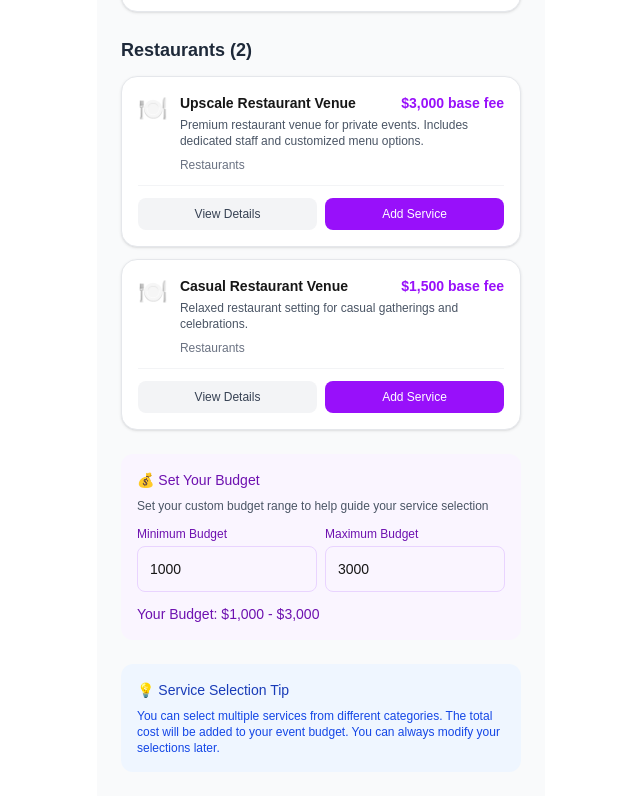
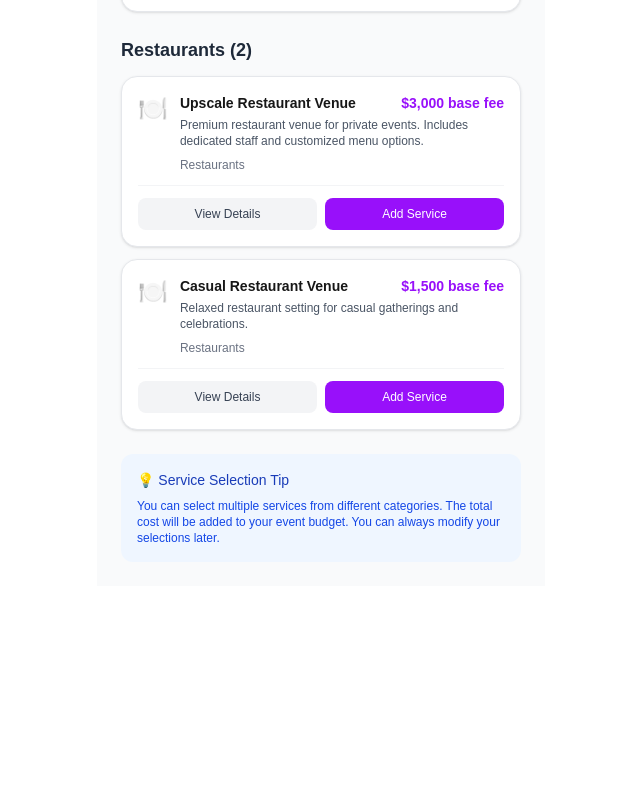
Before and after one commit to Soulemane12/eventsinsta, a Next.js app: page /create/services in a window 1280 px wide. Shown: the part 7050-7846 px from the top of the page, without its empty margins (319-959 px from the left). After the commit the page ends 7636 px from the top, so only its background shows below. Built offline with nearby package versions, Linux system fonts and the light colour scheme.

Commit message:
Move custom budget range input to Guest Count & Budget page (step 3) where it belongs

```diff
--- a/src/app/create/guests/page.tsx
+++ b/src/app/create/guests/page.tsx
@@ -69,6 +69,8 @@ function GuestsContent() {
 
   const [guestCount, setGuestCount] = useState('')
   const [selectedBudget, setSelectedBudget] = useState('')
+  const [customMinBudget, setCustomMinBudget] = useState(0)
+  const [customMaxBudget, setCustomMaxBudget] = useState(0)
   const [eventType, setEventType] = useState('')
   const [location, setLocation] = useState('')
   const [date, setDate] = useState('')
@@ -87,17 +89,22 @@ function GuestsContent() {
     if (timeParam) setTime(timeParam)
   }, [searchParams])
 
-  const valid = guestCount && selectedBudget
+  const valid = guestCount && selectedBudget && (selectedBudget !== 'custom' || (customMinBudget > 0 && customMaxBudget > 0 && customMinBudget < customMaxBudget))
 
   function next(){
     if (valid) {
+      let budgetParam = selectedBudget
+      if (selectedBudget === 'custom') {
+        budgetParam = `custom-${customMinBudget}-${customMaxBudget}`
+      }
+
       const params = new URLSearchParams({
         eventType: eventType,
         location: location,
         date: date,
         time: time,
         guestCount: guestCount,
-        budget: selectedBudget
+        budget: budgetParam
       })
       router.push(`/create/venue?${params.toString()}`)
     }
@@ -156,6 +163,53 @@ function GuestsContent() {
               ))}
             </div>
           </div>
+
+          {/* Custom Budget Range Input */}
+          <div>
+            <div className="text-sm font-medium text-gray-700 mb-3">Custom Budget Range</div>
+            <div className="bg-white rounded-2xl p-4 shadow border border-gray-200">
+              <div className="text-xs text-gray-600 mb-3">
+                Set your own custom budget range
+              </div>
+              <div className="flex gap-3">
+                <div className="flex-1">
+                  <label className="block text-xs font-medium text-gray-700 mb-1">Minimum</label>
+                  <input
+                    type="number"
+                    placeholder="Min"
+                    value={customMinBudget}
+                    onChange={(e) => setCustomMinBudget(parseInt(e.target.value) || 0)}
+                    className="w-full p-3 border border-gray-300 rounded-lg focus:outline-none focus:ring-2 focus:ring-purple-300 text-sm"
+                  />
+                </div>
+                <div className="flex-1">
+                  <label className="block text-xs font-medium text-gray-700 mb-1">Maximum</label>
+                  <input
+                    type="number"
+                    placeholder="Max"
+                    value={customMaxBudget}
+                    onChange={(e) => setCustomMaxBudget(parseInt(e.target.value) || 0)}
+                    className="w-full p-3 border border-gray-300 rounded-lg focus:outline-none focus:ring-2 focus:ring-purple-300 text-sm"
+                  />
+                </div>
+              </div>
+              {customMinBudget > 0 && customMaxBudget > 0 && (
+                <div className="mt-3 text-sm text-purple-600 font-medium">
+                  Your Custom Budget: ${customMinBudget.toLocaleString()} - ${customMaxBudget.toLocaleString()}
+                </div>
+              )}
+              <button
+                onClick={() => setSelectedBudget('custom')}
+                className={`w-full mt-3 py-2 px-4 rounded-lg text-sm font-medium transition-colors ${
+                  selectedBudget === 'custom'
+                    ? 'bg-purple-600 text-white'
+                    : 'bg-purple-100 text-purple-700 hover:bg-purple-200'
+                }`}
+              >
+                Use Custom Budget
+              </button>
+            </div>
+          </div>
         </div>
 
         <div className="bg-purple-50 p-4 rounded-xl">
--- a/src/app/create/services/page.tsx
+++ b/src/app/create/services/page.tsx
@@ -208,8 +208,7 @@ function ServicesContent() {
   const [time, setTime] = useState('')
   const [guestCount, setGuestCount] = useState('')
   const [budget, setBudget] = useState('')
-  const [minBudget, setMinBudget] = useState(1000)
-  const [maxBudget, setMaxBudget] = useState(3000)
+
   const [recommendedServices, setRecommendedServices] = useState<string[]>([])
   const [isLoadingRecommendations, setIsLoadingRecommendations] = useState(false)
   const [searchTerm, setSearchTerm] = useState('')
@@ -249,12 +248,7 @@ function ServicesContent() {
       }
     }
 
-    // Initialize custom budget range from URL parameter
-    if (budgetParam) {
-      const budgetRange = getBudgetRange(budgetParam)
-      setMinBudget(budgetRange.min)
-      setMaxBudget(budgetRange.max)
-    }
+
   }, [searchParams])
 
   // Save selected services to localStorage whenever they change
@@ -300,6 +294,16 @@ function ServicesContent() {
 
   // Budget flexibility features
   const getBudgetRange = (budgetId: string): { min: number; max: number } => {
+    // Handle custom budget format: custom-min-max
+    if (budgetId.startsWith('custom-')) {
+      const parts = budgetId.split('-')
+      if (parts.length === 3) {
+        const min = parseInt(parts[1]) || 1000
+        const max = parseInt(parts[2]) || 3000
+        return { min, max }
+      }
+    }
+
     switch (budgetId) {
       case 'budget-1': return { min: 500, max: 1000 }
       case 'budget-2': return { min: 1000, max: 3000 }
@@ -309,7 +313,10 @@ function ServicesContent() {
     }
   }
 
-  // Budget flexibility features - now using custom budget range
+  // Get budget values from URL parameter
+  const budgetRange = getBudgetRange(budget)
+  const minBudget = budgetRange.min
+  const maxBudget = budgetRange.max
   const isOverBudget = totalCost > maxBudget
   const budgetRemaining = maxBudget - totalCost
 
@@ -544,40 +551,7 @@ function ServicesContent() {
           </div>
         )}
 
-        {/* Custom Budget Range Input */}
-        <div className="bg-purple-50 p-4 rounded-xl">
-          <div className="text-sm font-medium text-purple-800 mb-2">💰 Set Your Budget</div>
-          <div className="space-y-3">
-            <div className="text-xs text-gray-600">
-              Set your custom budget range to help guide your service selection
-            </div>
-            <div className="flex gap-2">
-              <div className="flex-1">
-                <label className="block text-xs font-medium text-purple-800 mb-1">Minimum Budget</label>
-                <input
-                  type="number"
-                  placeholder="Min"
-                  value={minBudget}
-                  onChange={(e) => setMinBudget(parseInt(e.target.value) || 0)}
-                  className="w-full p-3 border border-purple-200 rounded-lg focus:outline-none focus:border-purple-500 text-sm"
-                />
-              </div>
-              <div className="flex-1">
-                <label className="block text-xs font-medium text-purple-800 mb-1">Maximum Budget</label>
-                <input
-                  type="number"
-                  placeholder="Max"
-                  value={maxBudget}
-                  onChange={(e) => setMaxBudget(parseInt(e.target.value) || 0)}
-                  className="w-full p-3 border border-purple-200 rounded-lg focus:outline-none focus:border-purple-500 text-sm"
-                />
-              </div>
-            </div>
-            <div className="text-sm text-purple-800 font-medium">
-              Your Budget: ${minBudget.toLocaleString()} - ${maxBudget.toLocaleString()}
-            </div>
-          </div>
-        </div>
+
 
         {/* Cost Summary */}
         {selectedServices.length > 0 && (
```
